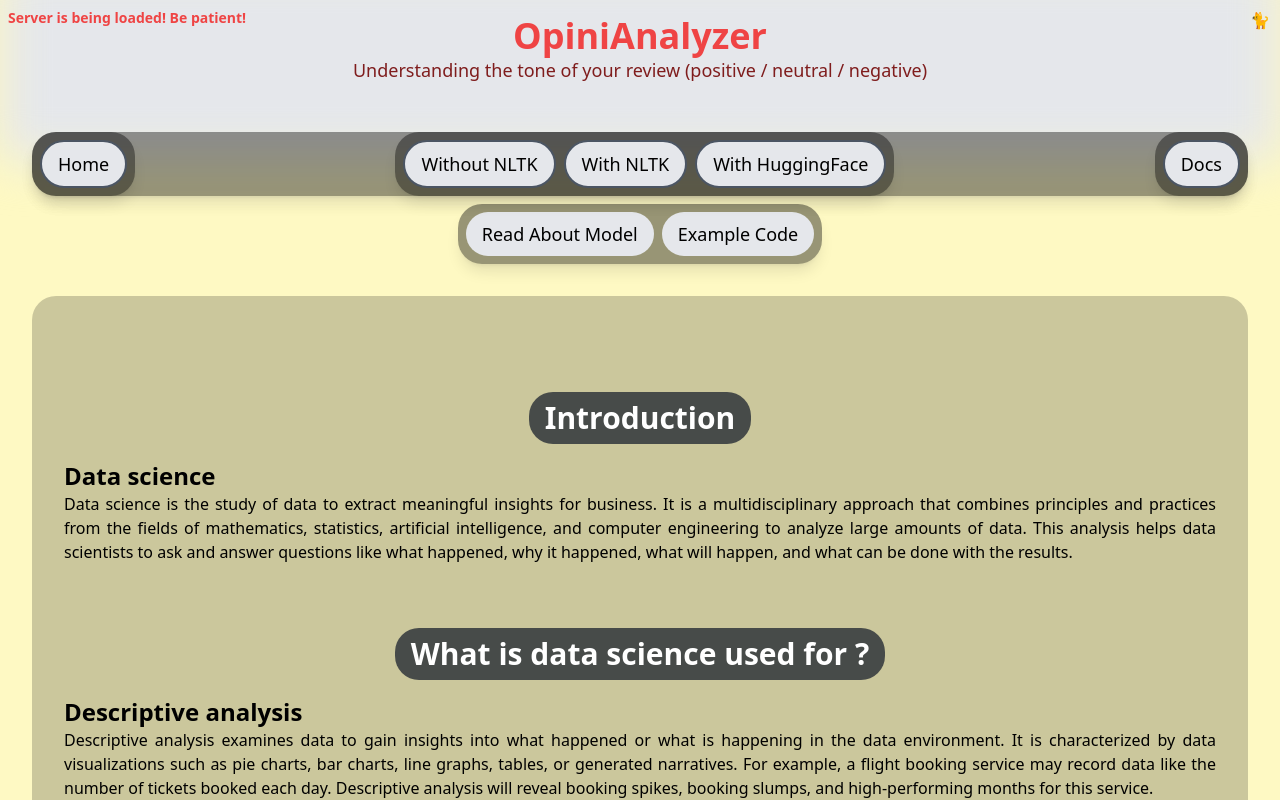
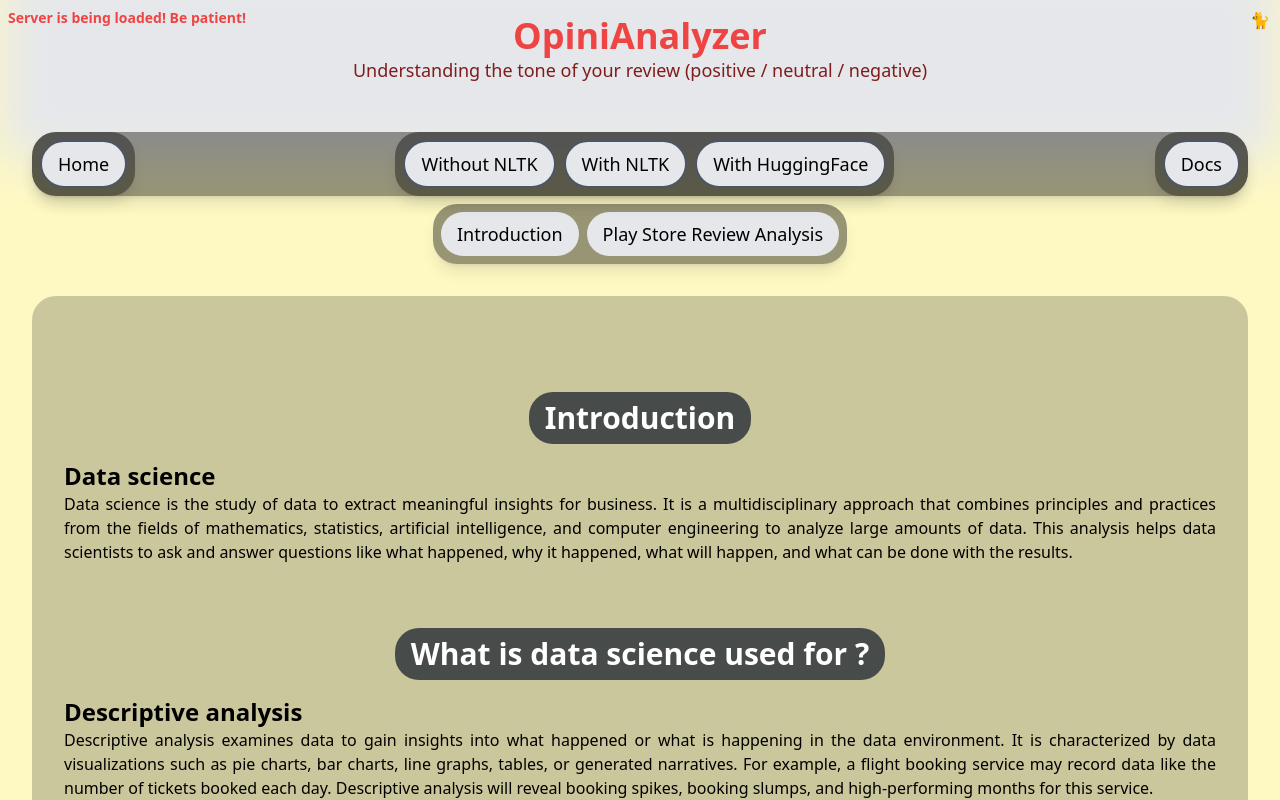
Before and after one commit to eziokittu/OpiniAnalyzer, a React (Vite) app in the folder client/: page / in a window 1280 px wide. Shown: the top 800 px of the page. Built offline with nearby package versions, Linux system fonts and the light colour scheme; no server answers.

Commit message:
name correction in header - home

```diff
--- a/client/src/components/Header/Header.jsx
+++ b/client/src/components/Header/Header.jsx
@@ -93,10 +93,10 @@
         space-x-1 md:space-x-2  shadow-lg p-2'
       >
         <div className='bg-gray-200 rounded-3xl p-1 md:px-4 md:py-2'>
-          <button onClick={()=>{scrollToSection('section1')}}>Read About Model</button>
+          <button onClick={()=>{scrollToSection('section1')}}>Introduction</button>
         </div>
         <div className='bg-gray-200 rounded-3xl p-1 md:px-4 md:py-2'>
-          <button onClick={()=>{scrollToSection('section2')}}>Example Code</button>
+          <button onClick={()=>{scrollToSection('section2')}}>Play Store Review Analysis</button>
         </div>
       </div>
       )}
```
